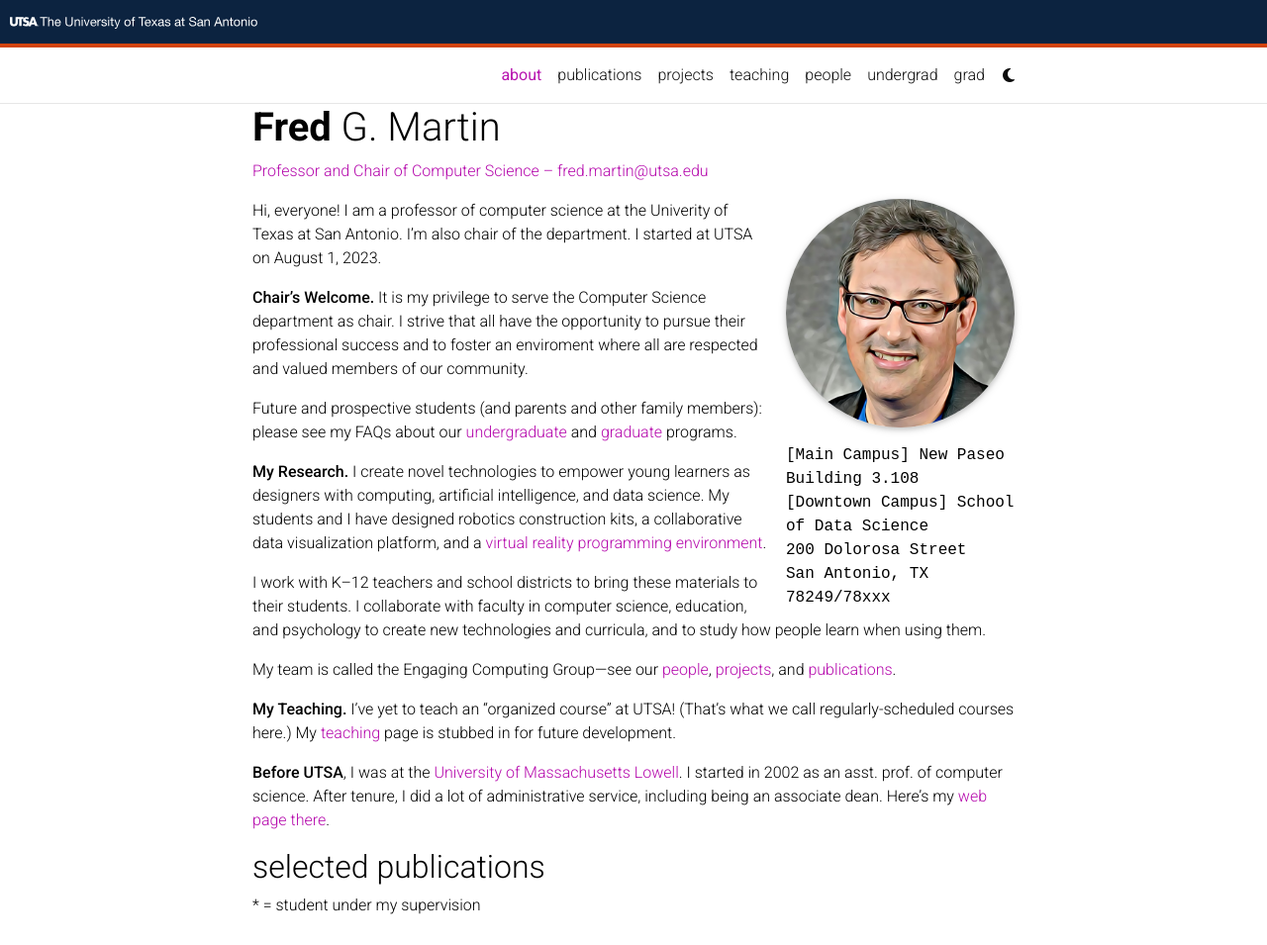
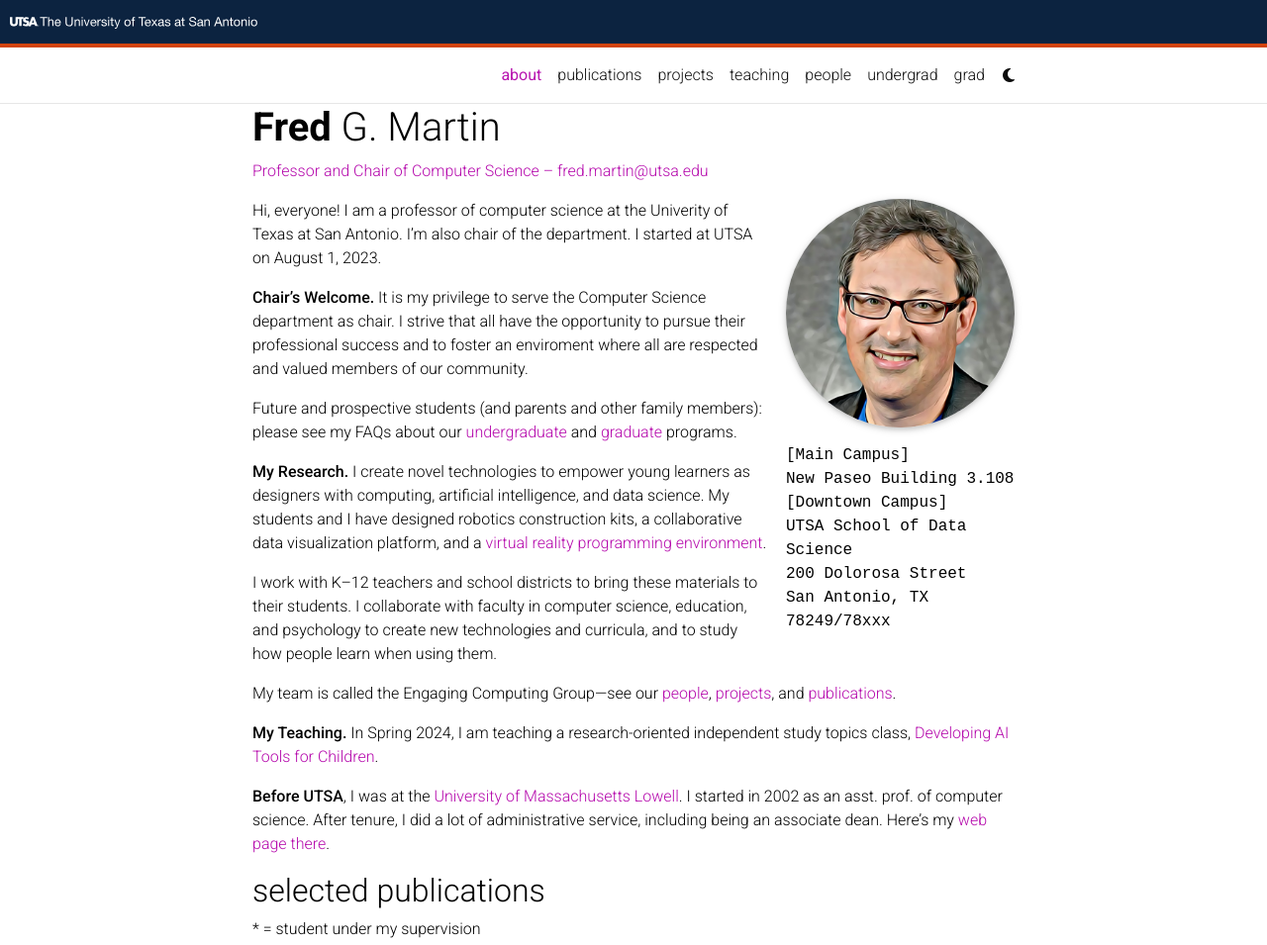
Before and after one commit to fgmart/fgmart.github.io, a Jekyll site: the page built from _pages/about.md, in a window 1280 px wide and 1309 px high, cut to the strip 0-955 px from the top of the window. Shown: the whole strip at 99% size. Built offline with Jekyll 4.4.1, drawn with Linux system fonts in a browser that asks for light colours; full-size pictures stand in for the smaller copies a plugin makes; some web fonts are replaced; comment, search, counter and statistics services are not loaded; a style sheet for code colours, icons or effects is not loaded.

Commit message:
stubbed in Spr 24 Developing AI Tools page

```diff
--- a/_pages/about.md
+++ b/_pages/about.md
@@ -48,9 +48,10 @@
 
 
 
-**My Teaching.** I've yet to teach an &#147;organized course&#148; at
-UTSA! (That's what we call regularly-scheduled courses here.) My
-[teaching](teaching) page is stubbed in for future development.
+**My Teaching.** In Spring 2024, I am teaching a research-oriented
+  independent study topics class, [Developing AI Tools for
+  Children](teaching/DevelopingAITools).
+
 
 
 
```
Also changed, not shown: other parts of _pages/about.md (+1 -1 lines), _pages/teaching/DevelopingAITools.md (added, +7 -0 lines).
